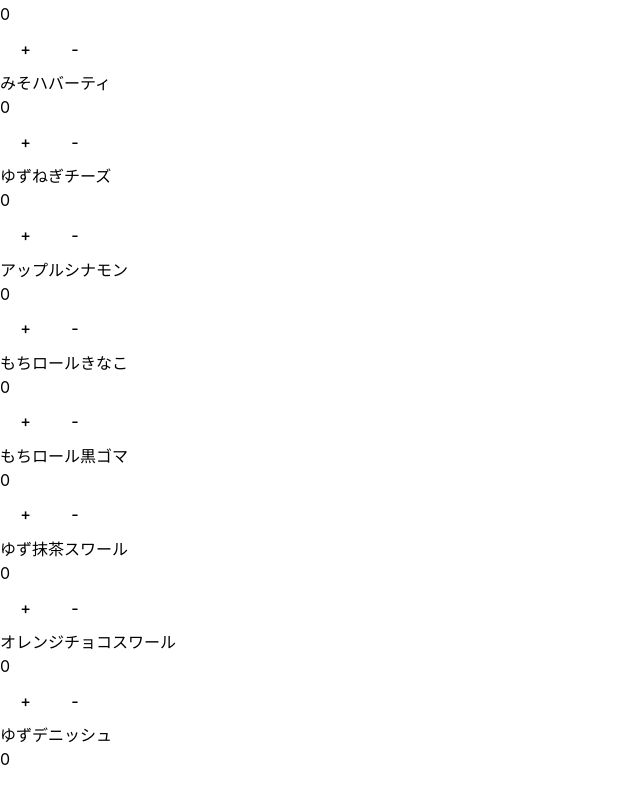
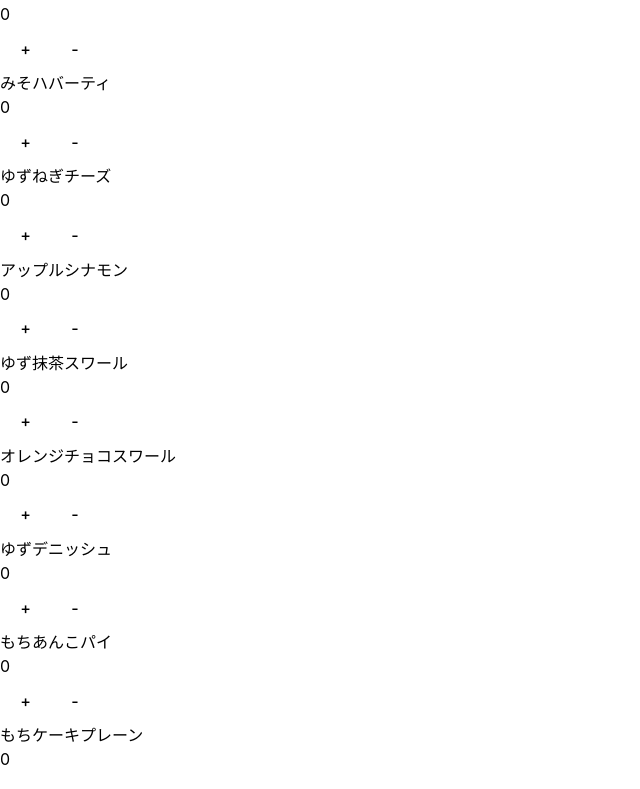
Before and after one commit to maxin73/Bread_counter, a React (Vite) app: page / in a window 1280 px wide. Shown: the part 2003-2792 px from the top of the page, without its empty margins (0-640 px from the left). Built offline with nearby package versions, Linux system fonts and the light colour scheme.

Commit message:
update display rule

```diff
--- a/src/App.jsx
+++ b/src/App.jsx
@@ -6,6 +6,30 @@ function App() {
   const today = new Date();
   const month = today.getMonth() +1;
   const date = today.getDate();
+  const dayOfWeek = today.getDay();
+
+  const breadDisplayRules1 = {
+    0: ['メロンパン - CC', 'メロンパン - ほうじ'],
+    3: ['メロンパン - CC'],
+    5: ['メロンパン - ほうじ'],
+    6: ['メロンパン - CC', 'メロンパン - ほうじ'],
+  };
+
+  const breadDisplayRulesMocha = {
+    0: ['メロンパン - モカ'],
+    4: ['メロンパン - モカ'],
+    6: ['メロンパン - モカ'],
+  };
+
+    const breadDisplayRules2 = {
+    6: [
+    'フルーツサンド(土曜限定)',
+    'たまごサンド(土曜限定)',
+    'ゆず七味(土曜限定)',
+    'カツサンド(土曜限定)',
+    'えびカツサンド(土曜限定)',
+    ],
+  };
 
   const initialBreadData = [
     { name: 'カレーパン(牛肉)', count: 0, genre: '1' },
@@ -15,12 +39,12 @@ function App() {
     { name: 'ハムマヨパン', count: 0, genre: '1' },
     { name: 'コーンマヨパン', count: 0, genre: '1' },
     { name: 'たこ焼きパン', count: 0, genre: '1' },
-    { name: 'メロンパン - バニラ', count: 0, genre: '2' },
-    { name: 'メロンパン - 抹茶', count: 0, genre: '2' },
-    { name: 'メロンパン - モカ', count: 0, genre: '2' },
+    { name: 'メロンパン - バニラ', count: 0, genre: '1' },
+    { name: 'メロンパン - 抹茶', count: 0, genre: '1' },
+    { name: 'メロンパン - モカ', count: 0, },
     { name: 'メロンパン - EG', count: 0, genre: '2' },
-    { name: 'メロンパン - CC', count: 0, genre: '2' },
-    { name: 'メロンパン - ほうじ', count: 0, genre: '2' },
+    { name: 'メロンパン - CC', count: 0, },
+    { name: 'メロンパン - ほうじ', count: 0, },
     { name: 'コロネ', count: 0, genre: '3' },
     { name: 'あんぱん', count: 0, genre: '3' },
     { name: 'メープルローフ', count: 0, genre: '3' },
@@ -33,12 +57,10 @@ function App() {
     { name: 'みそハバーティ', count: 0, genre: '4' },
     { name: 'ゆずねぎチーズ', count: 0, genre: '4' },
     { name: 'アップルシナモン', count: 0, genre: '4' },
-    { name: 'もちロールきなこ', count: 0, genre: '4' },
-    { name: 'もちロール黒ゴマ', count: 0, genre: '4' },
     { name: 'ゆず抹茶スワール', count: 0, genre: '4' },
     { name: 'オレンジチョコスワール', count: 0, genre: '4' },
-    { name: 'ゆずデニッシュ', count: 0, genre: '5' },
-    { name: 'もちあんこパイ', count: 0, genre: '5' },
+    { name: 'ゆずデニッシュ', count: 0, genre: '4' },
+    { name: 'もちあんこパイ', count: 0, genre: '4' },
     { name: 'もちケーキプレーン', count: 0, genre: '5' },
     { name: 'もちケーキ抹茶', count: 0, genre: '5' },
     { name: 'ミニもち 抹茶', count: 0, genre: '5' },
@@ -47,26 +69,25 @@ function App() {
     { name: 'ミニもち チョコ', count: 0, genre: '5' },
     { name: 'ミニもち コーヒー', count: 0, genre: '5' },
     { name: 'ミニもち あんこ', count: 0, genre: '5' },
-    { name: 'たまごコッペ', count: 0, genre: '6' },
-    { name: 'コロッケコッペ', count: 0, genre: '6' },
-    { name: 'フルーツサンド(土曜限定)', count: 0, genre: '6' },
-    { name: 'たまごサンド(土曜限定)', count: 0, genre: '6' },
-    { name: 'ゆず七味(土曜限定)', count: 0, genre: '6' },
-    { name: 'カツサンド(土曜限定)', count: 0, genre: '6' },
-    { name: 'えびカツサンド(土曜限定)', count: 0, genre: '6' },
-    { name: 'モンブランタルト', count: 0, genre: '7' },
-    { name: 'イチゴショート', count: 0, genre: '7' },
-    { name: 'イチゴ大福', count: 0, genre: '7' },
-    { name: 'どら焼き', count: 0, genre: '7' },
-    { name: 'ナナイモバー抹茶', count: 0, genre: '7' },
-    { name: 'ナナイモバー黒ゴマ', count: 0, genre: '7' },
-    { name: '柚子レモンバー', count: 0, genre: '7' },
-    { name: 'ケーキポップ', count: 0, genre: '7' },
-    { name: 'プリン', count: 0, genre: '7' },
-    { name: 'チーズスフレ', count: 0, genre: '7' },
-    { name: 'Day Old MCR', count: 0, genre: '7' },
-    { name: 'Day Old 山食', count: 0, genre: '7' },
-    { name: 'Day Old ディナーロール', count: 0, genre: '7' },
+    { name: 'たまごコッペ', count: 0, genre: '5' },
+    { name: 'フルーツサンド(土曜限定)', count: 0, },
+    { name: 'たまごサンド(土曜限定)', count: 0, },
+    { name: 'ゆず七味(土曜限定)', count: 0, },
+    { name: 'カツサンド(土曜限定)', count: 0, },
+    { name: 'えびカツサンド(土曜限定)', count: 0, },
+    { name: 'モンブランタルト', count: 0, genre: '6' },
+    { name: 'イチゴショート', count: 0, genre: '6' },
+    { name: 'イチゴ大福', count: 0, genre: '6' },
+    { name: 'どら焼き', count: 0, genre: '6' },
+    { name: 'ナナイモバー抹茶', count: 0, genre: '6' },
+    { name: 'ナナイモバー黒ゴマ', count: 0, genre: '6' },
+    { name: '柚子レモンバー', count: 0, genre: '6' },
+    { name: 'ケーキポップ', count: 0, genre: '6' },
+    { name: 'プリン', count: 0, genre: '6' },
+    { name: 'チーズスフレ', count: 0, genre: '6' },
+    { name: 'Day Old MCR', count: 0, genre: '6' },
+    { name: 'Day Old 山食', count: 0, genre: '6' },
+    { name: 'Day Old ディナーロール', count: 0, genre: '6' },
   ];
 
   const [breadData, setBreadData] = useState(initialBreadData);
@@ -89,7 +110,18 @@ function App() {
   const genre4 = breadData.filter((bread) => bread.genre === "4");
   const genre5 = breadData.filter((bread) => bread.genre === "5");
   const genre6 = breadData.filter((bread) => bread.genre === "6");
-  const genre7 = breadData.filter((bread) => bread.genre === "7");
+
+  const filteredBreadData1 = breadDisplayRules1[dayOfWeek]
+    ? breadData.filter((bread) => breadDisplayRules1[dayOfWeek].includes(bread.name))
+    : [];
+
+  const filteredBreadDataMocha = breadDisplayRulesMocha[dayOfWeek]
+    ? breadData.filter((bread) => breadDisplayRulesMocha[dayOfWeek].includes(bread.name))
+    : [];
+
+  const filteredBreadData2 = breadDisplayRules2[dayOfWeek]
+    ? breadData.filter((bread) => breadDisplayRules2[dayOfWeek].includes(bread.name))
+    : [];
 
   return (
     <>
@@ -111,7 +143,25 @@ function App() {
             ))}
           </div>
           <div className="genre2">
+            {filteredBreadDataMocha.map((bread) => (
+              <Counter
+                key={bread.name}
+                bread={bread.name}
+                count={bread.count}
+                onIncrement={() => updateBreadCount(bread.name, 1)}
+                onDecrement={() => updateBreadCount(bread.name, -1)}
+              />
+            ))}
             {genre2.map((bread) => (
+              <Counter
+                key={bread.name}
+                bread={bread.name}
+                count={bread.count}
+                onIncrement={() => updateBreadCount(bread.name, 1)}
+                onDecrement={() => updateBreadCount(bread.name, -1)}
+              />
+            ))}
+            {filteredBreadData1.map((bread) => (
               <Counter
                 key={bread.name}
                 bread={bread.name}
@@ -155,6 +205,15 @@ function App() {
                 onDecrement={() => updateBreadCount(bread.name, -1)}
               />
             ))}
+            {filteredBreadData2.map((bread) => (
+              <Counter
+                key={bread.name}
+                bread={bread.name}
+                count={bread.count}
+                onIncrement={() => updateBreadCount(bread.name, 1)}
+                onDecrement={() => updateBreadCount(bread.name, -1)}
+              />
+            ))}
           </div>
           <div className="genre6">
             {genre6.map((bread) => (
@@ -167,20 +226,9 @@ function App() {
               />
             ))}
           </div>
-          <div className="genre7">
-            {genre7.map((bread) => (
-              <Counter
-                key={bread.name}
-                bread={bread.name}
-                count={bread.count}
-                onIncrement={() => updateBreadCount(bread.name, 1)}
-                onDecrement={() => updateBreadCount(bread.name, -1)}
-              />
-            ))}
-          </div>
         </div>
       </section>
-      <ScreenshotCapture screenshotRef={screenshotRef} />
+      {/* <ScreenshotCapture screenshotRef={screenshotRef} /> */}
     </div>
     </>
   );
```
